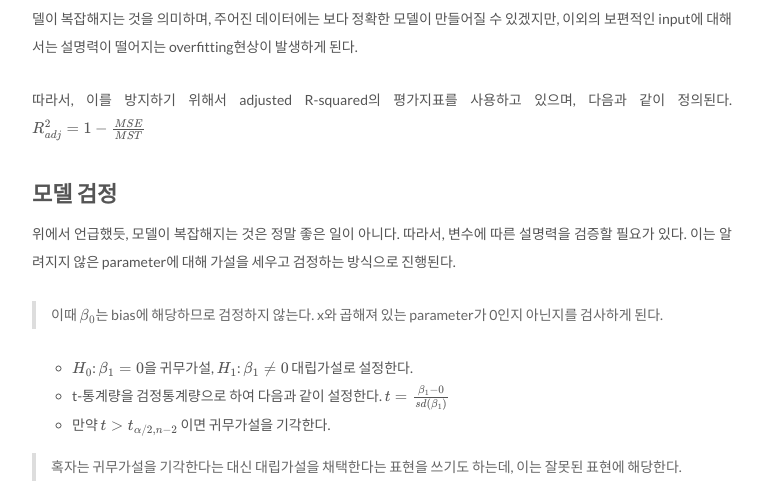
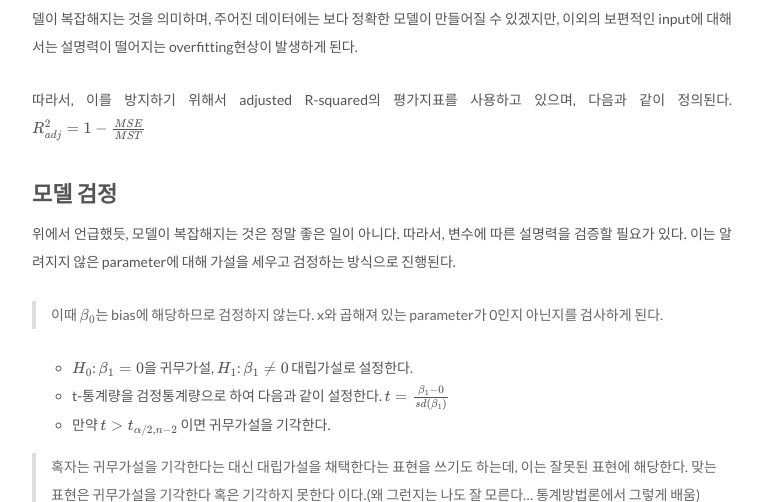
Before and after one commit to silverstar0727/silverstar0727.github.io, a Jekyll site: the page built from _posts/ml basic/2021-01-04-선형회귀모델(2).md, in a window 1280 px wide, cut to the strip 1276-1778 px from the top of the page. Shown: the whole strip, without its empty margins (258-1020 px from the left). Built offline with Jekyll 4.4.1, drawn with Linux system fonts in a browser that asks for light colours; formulas are drawn with MathJax 3; comment, search, counter and statistics services are not loaded.

Commit message:
Update 2021-01-04-선형회귀모델(2).md

```diff
--- a/_posts/ml basic/2021-01-04-선형회귀모델(2).md
+++ b/_posts/ml basic/2021-01-04-선형회귀모델(2).md
@@ -44,4 +44,4 @@ $$SST = \sum_{i}(y_{i} - \bar{y})^2$$
 * t-통계량을 검정통계량으로 하여 다음과 같이 설정한다. $t = {\beta_{1} - 0 \over sd(\beta_{1})}$
 * 만약 $t > t_{\alpha/2, n-2}$ 이면 귀무가설을 기각한다.
 
-> 혹자는 귀무가설을 기각한다는 대신 대립가설을 채택한다는 표현을 쓰기도 하는데, 이는 잘못된 표현에 해당한다.
+> 혹자는 귀무가설을 기각한다는 대신 대립가설을 채택한다는 표현을 쓰기도 하는데, 이는 잘못된 표현에 해당한다. 맞는 표현은 귀무가설을 기각한다 혹은 기각하지 못한다 이다.(왜 그런지는 나도 잘 모른다... 통계방법론에서 그렇게 배움)
```
